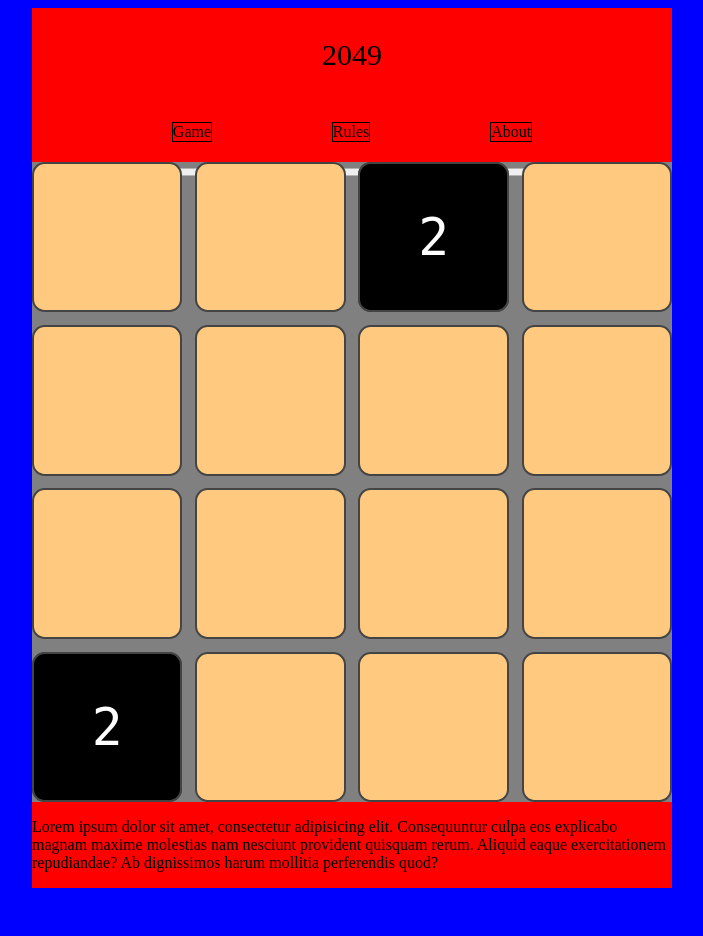
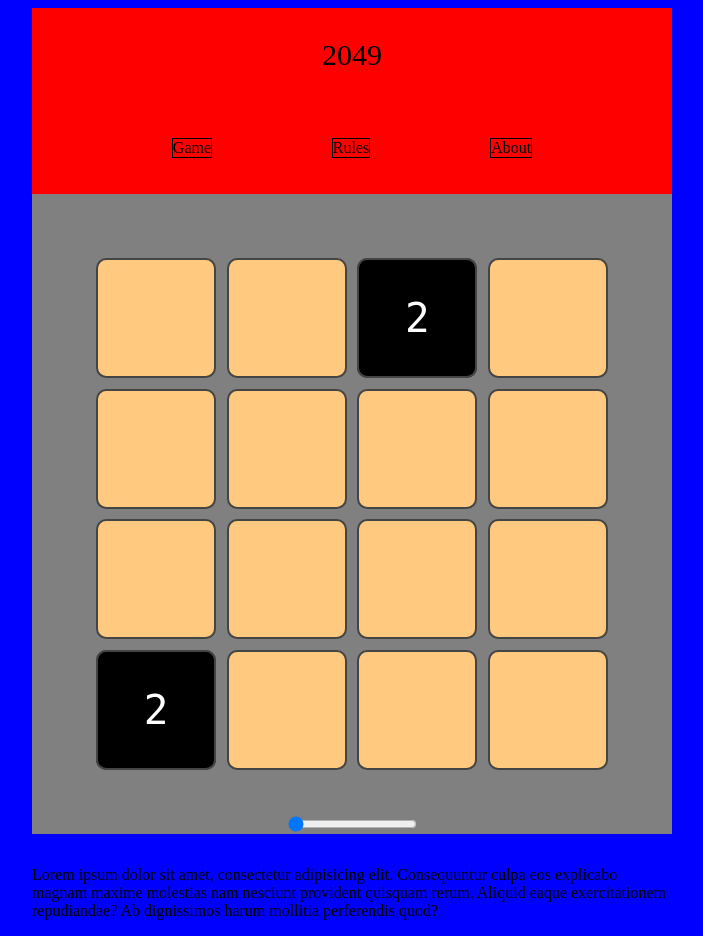
Before and after one commit to SelfCamp/2025, a PHP site: page / in a window 1280 px wide. Shown: the whole page, without its empty margins (288-991 px from the left). Before the commit the page ends 888 px from the top, so only its background shows below. Run offline with PHP 8.4, Linux system fonts and the light colour scheme.

Commit message:
Resize board

```diff
--- a/style.css
+++ b/style.css
@@ -1,5 +1,5 @@
 :root {
-  --board-size: 50vw;
+  --board-size: 40vw;
   --grid-gap: calc(var(--board-size) / 50);
   --tile-size: calc((var(--board-size) - (var(--grid-gap) * 3)) / 4);
   --tile-slide-length: calc(var(--tile-size) + var(--grid-gap));
@@ -7,10 +7,15 @@
 
 /*layout*/
 
+header {
+  margin: auto;
+}
+
 #title {
   text-align: center;
   font-size: 30px;
 }
+
 
 body {
   background-color: blue;
@@ -37,7 +42,9 @@
   margin: auto;
   display: grid;
   grid-template-columns:  1fr;
+  grid-gap: 1rem;
   width: 50vw;
+  height: 100vh;
   background-color: red;
 }
 
@@ -46,6 +53,9 @@
   width: 50vw;
   height: 50vw;
   background-color: grey;
+  display: flex;
+  justify-content: center;
+  align-items: center;
 }
 
 #board, #board-base {
@@ -67,7 +77,8 @@
 }
 
 #game-history {
-  width: 75vw;
+  position: absolute;
+  bottom: 0;
 }
 
 .tile {
```
